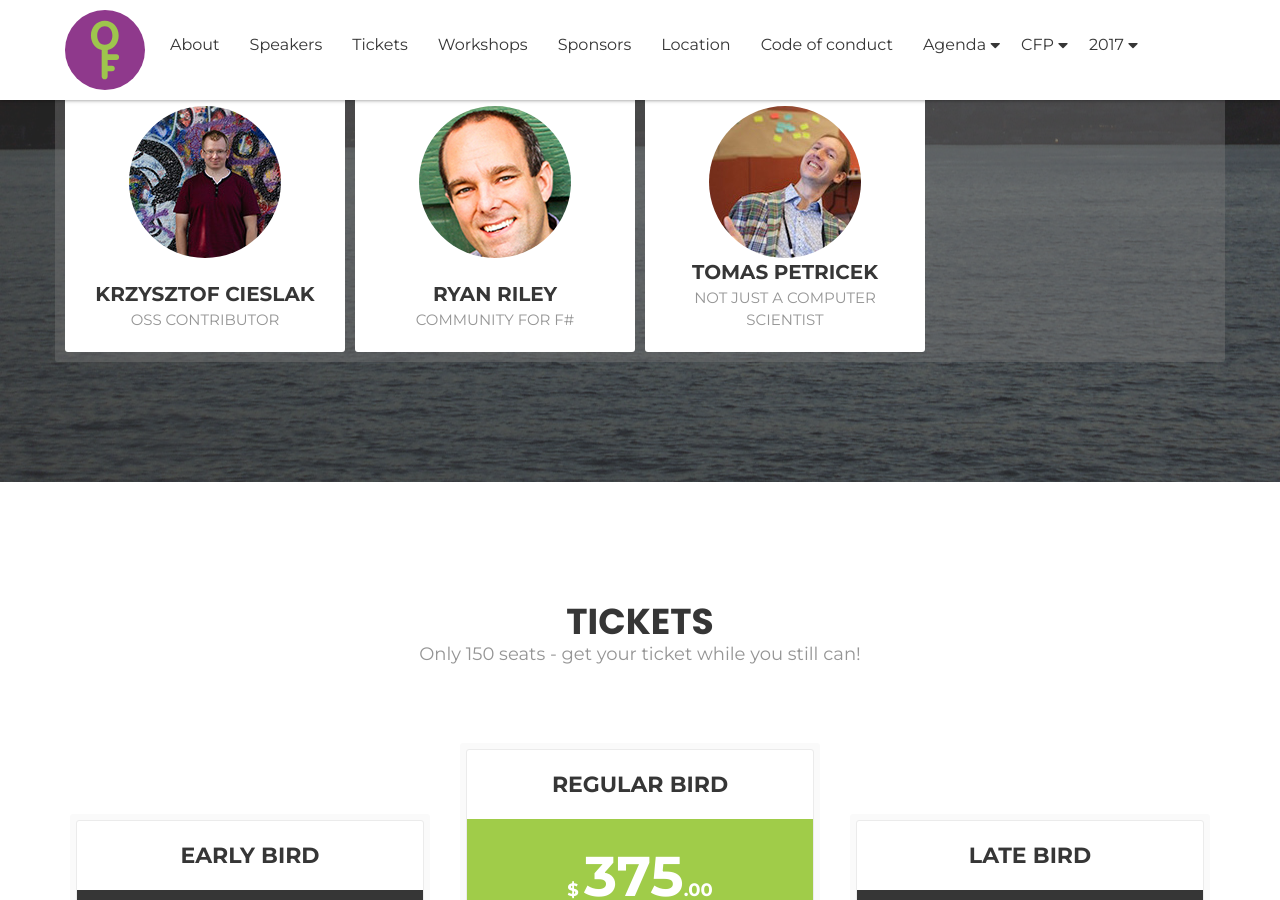
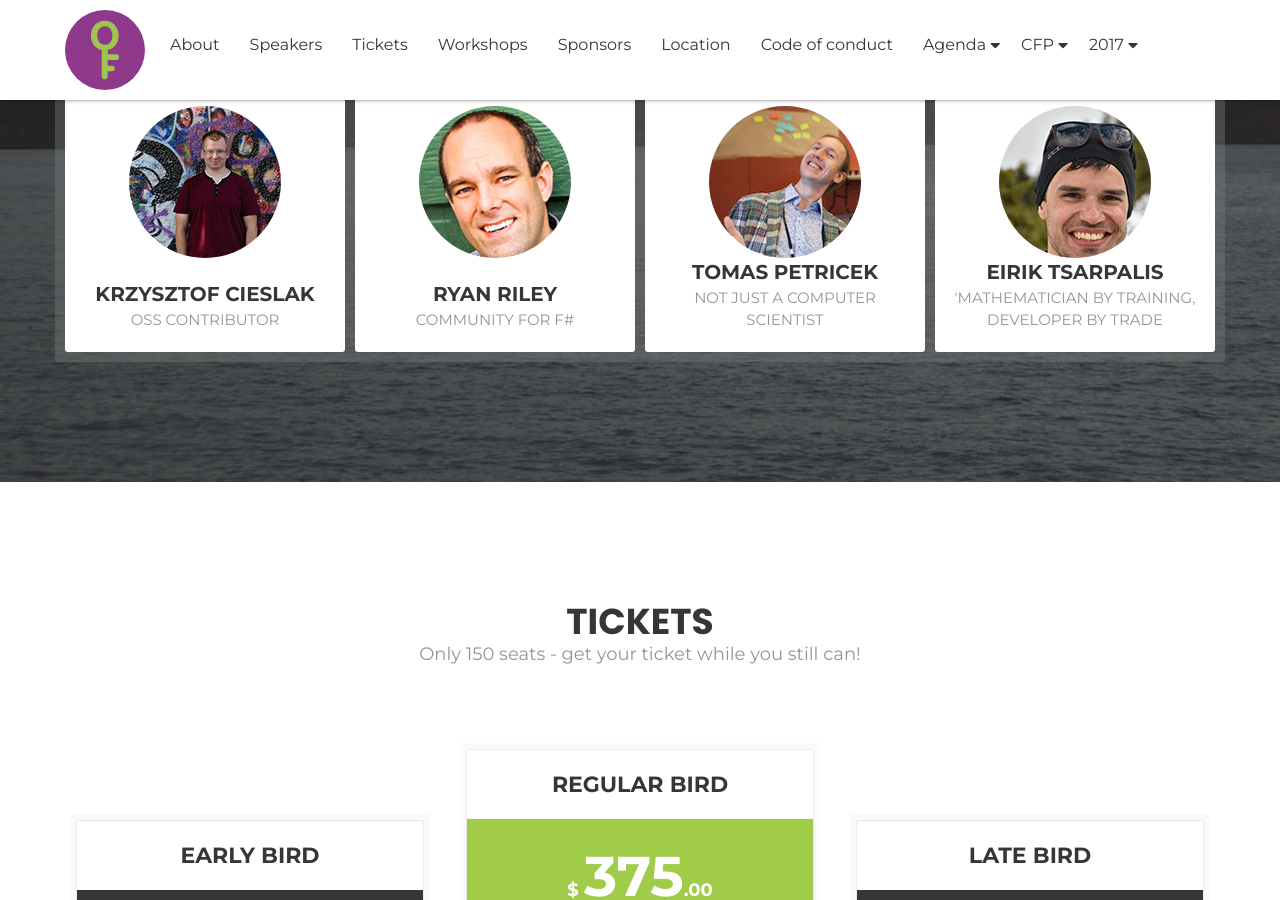
Before and after one commit to open-fsharp/open-fsharp.github.io, a Jekyll site: the page built from index.html, in a window 1280 px wide and 900 px high, scrolled down 1975 px. Built offline with Jekyll 4.4.1, drawn with Linux system fonts in a browser that asks for light colours; nearby versions of some CDN libraries; the list of posts is cut into pages by our own code; comment, search, counter and statistics services are not loaded.

Commit message:
add eirik tsarpalis as speaker

```diff
--- a/index.html
+++ b/index.html
@@ -282,6 +282,27 @@
 					</div><!-- /.row -->
 				</div><!-- /.col-sm-6 col-md-3 -->
 
+				<div class="col-sm-6 col-md-3">
+					<div class="row">
+						<div class="speaker-item">
+							<div class="speaker-thumb">
+								<a href="#"><img src="{{ site.baseurl }}public/assets/speakers/2018/eirik-tsarpalis.jpg" alt="Eirik Tsarpalis"></a>
+							</div><!-- /.speaker-thumb -->
+							<div class="speaker-content">
+								<a href="#" class="speaker-name">EIRIK TSARPALIS</a>
+								<p class="designation">'Mathematician by training, Developer by trade</p>
+							</div>
+							<div class="speaker-social">
+								<ul class="social-media">
+									<li><a href=" https://twitter.com/eiriktsarpalis"><i class="fab fa-twitter"></i></a></li>
+									<li><a href="https://github.com/eiriktsarpalis"><i class="fab fa-github-alt"></i></a></li>
+									<li><a href="https://eiriktsarpalis.wordpress.com/"><i class="fas fa-rss"></i></a></li>
+								</ul>
+							</div>
+						</div><!-- /.speaker-item -->
+					</div><!-- /.row -->
+				</div><!-- /.col-sm-6 col-md-3 -->
+
 			</div><!-- /.speak-wrapper -->
 		</div><!-- /.row -->
 	</div><!-- /.container -->
```
Also changed, not shown: public/assets/speakers/2018/eirik-tsarpalis.jpg (added).
